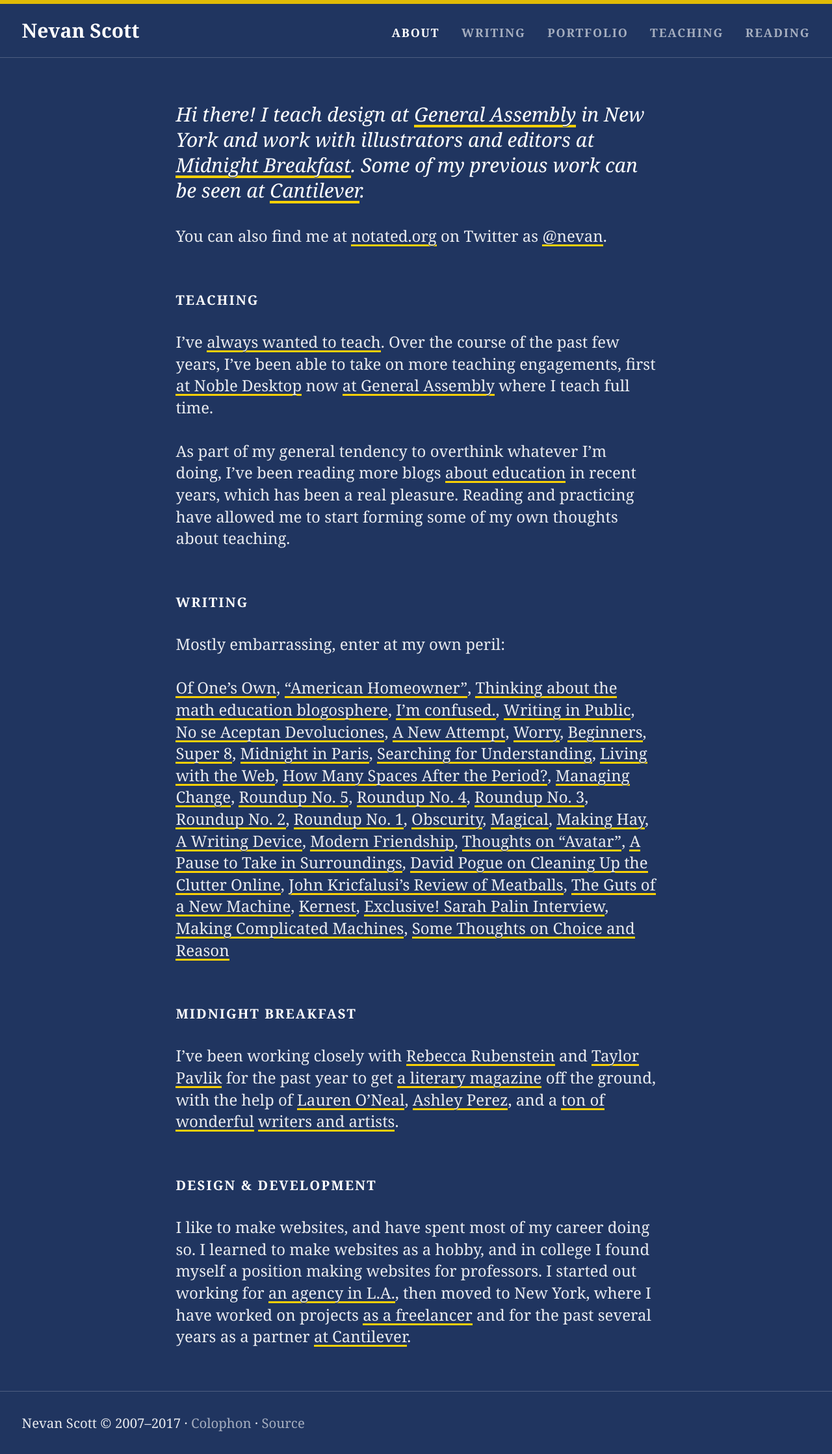
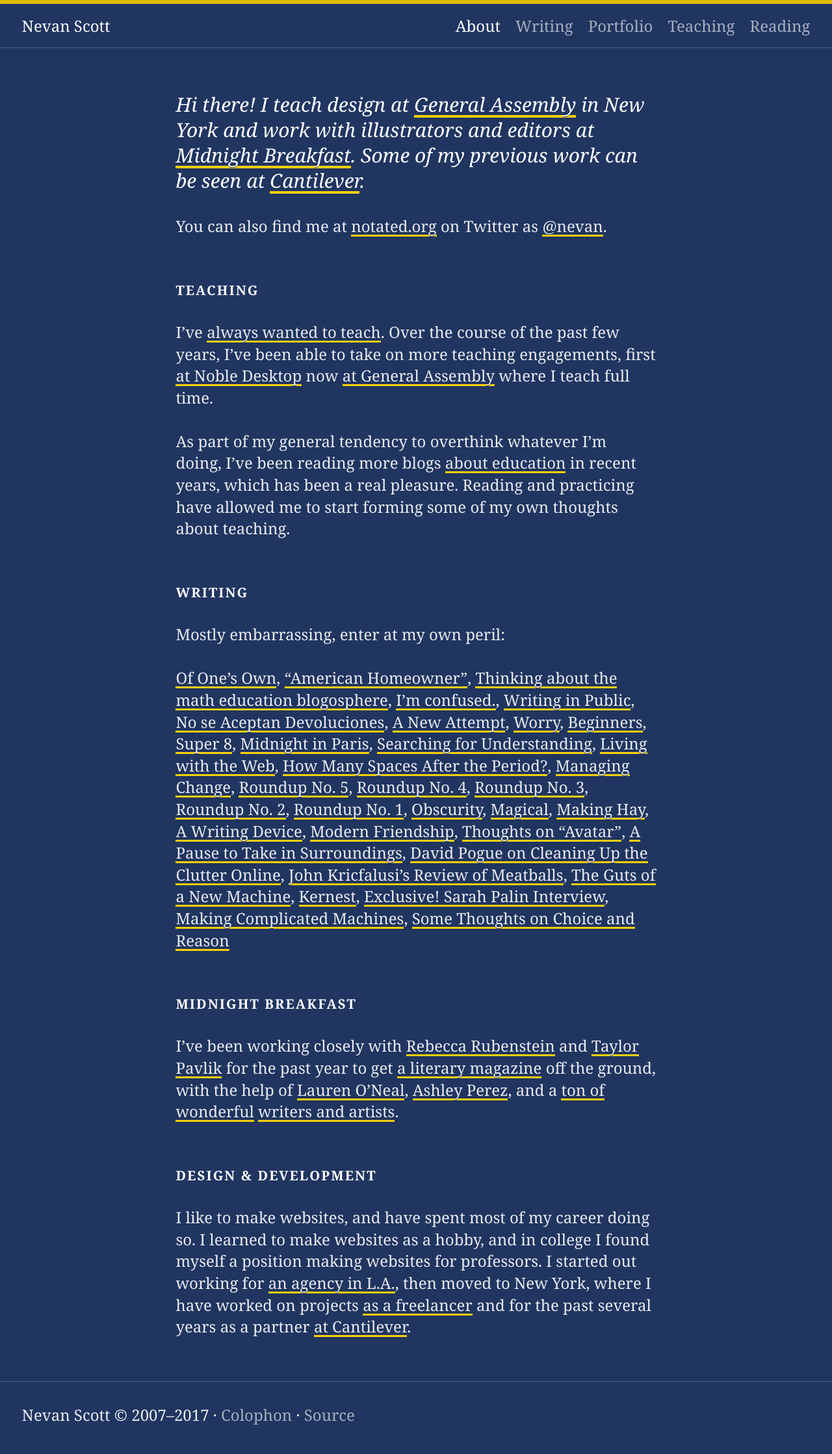
Before and after one commit to nevanscott/nevanscott.github.io, a Jekyll site: the page built from index.md, in a window 1280 px wide. Shown: the whole page at 65% size. Built offline with Jekyll 4.4.1, drawn with Linux system fonts in a browser that asks for light colours.

Commit message:
tweaks the nav and footer

```diff
--- a/_includes/main.scss
+++ b/_includes/main.scss
@@ -322,24 +322,23 @@ header[role=banner] {
   overflow: auto;
   h1 {
     color: inherit;
+    font-size: var(--font-size);
+    font-weight: normal;
     @media #{$ssl} {
       float: left;
+      margin: var(--type-space-half) 0;
     }
   }
   nav {
-    font-size: .75em;
-    font-weight: bold;
-    letter-spacing: .1em;
-    margin-bottom: .5em;
-    text-transform: uppercase;
+    font-size: var(--font-size);
     @media #{$ssl} {
       float: right;
-      margin-top: 1.75em;
+      margin-top: var(--type-space-half);
     }
     a {
       color: var(--header-text-muted-color);
       font-family: var(--font-family);
-      margin-right: .75em;
+      margin-right: var(--type-space-pinch);
       &.active, &.selected {
         color: var(--header-text-color);
       }
@@ -350,7 +349,7 @@ header[role=banner] {
         }
       }
       @media #{$ssl} {
-        margin-left: 1.5em;
+        margin-left: var(--type-space-pinch);
         margin-right: 0;
       }
     }
@@ -369,7 +368,7 @@ main[role=main] {
 footer[role=contentinfo] {
   border-top: 1px solid var(--hair-stroke-color);
   font-family: var(--font-family);
-  font-size: var(--font-size-caption);
+  font-size: var(--font-size);
   margin-top: var(--type-space-double);
   padding-top: var(--type-space-dash);
 	nav {
```
